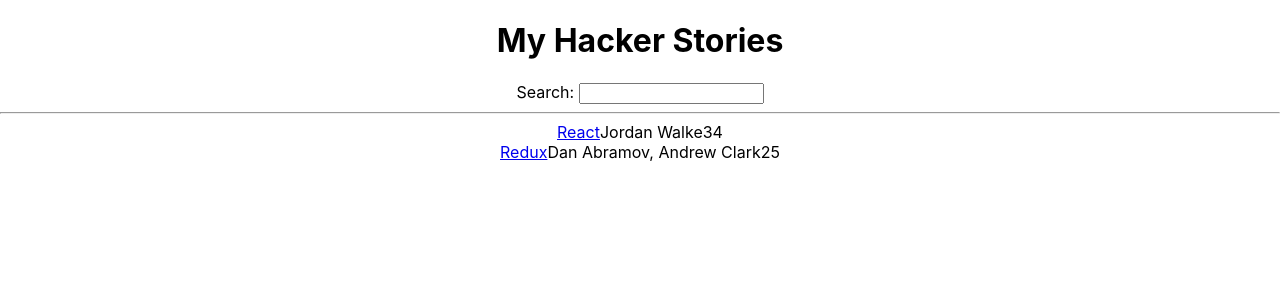
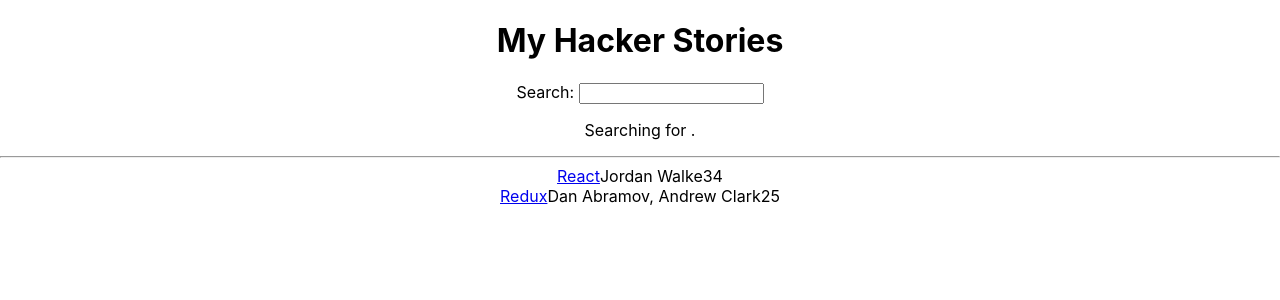
Before and after one commit to a-stanisz/refactored-journey, a React (Create React App) app: page / in a window 1280 px wide. Shown: the top 300 px of the page. Built offline with nearby package versions, Linux system fonts and the light colour scheme.

Commit message:
Add JSX callback handler

```diff
--- a/src/App.js
+++ b/src/App.js
@@ -1,10 +1,8 @@
 import React from 'react';
-import logo from './logo.svg';
+// import logo from './logo.svg';
 import './App.css';
 
-
 const App = () => {
-
   const stories = [
     {
       title: 'React',
@@ -24,17 +22,36 @@
     },
   ];
 
-  const handleChange = (event) => {
+  const handleSearch = event => {
     console.log(event.target.value);
   };
 
   return (
     <div className='App'>
       <h1>My Hacker Stories</h1>
+      <Search onSearch={handleSearch}/>
+      <hr />
+      <List list={stories}/>
+    </div>
+  );
+};
+
+const Search = props => {
+  const [searchTerm, setSearchTerm] = React.useState('');
+
+  const handleChange = event => {
+    setSearchTerm(event.target.value);
+
+    props.onSearch(event);
+  };
+
+  return (
+    <div>
       <label htmlFor="search">Search: </label>
       <input id="search" type="text" onChange={handleChange}/>
-      <hr />
-      <List list={stories}/>
+      <p>
+        Searching for <strong>{searchTerm}</strong>.
+      </p>
     </div>
   );
 };
@@ -51,5 +68,4 @@
     </div>
 ));
 
-
 export default App;
```
